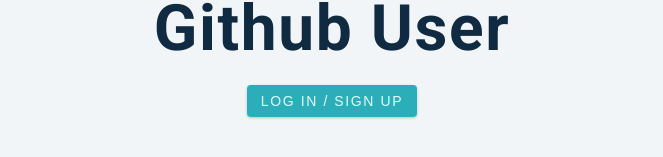
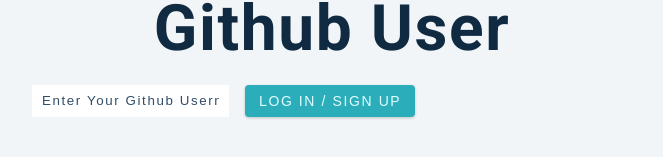
Before and after one commit to dabinderudhan/searchgithubusers, a React (Create React App) app: page /searchgithubusers/login in a window 1280 px wide. Shown: the part 521-678 px from the top of the page, without its empty margins (308-971 px from the left). Built offline with nearby package versions, Linux system fonts and the light colour scheme; no server answers; what react-fusioncharts would draw is missing.

Commit message:
input added in login page

```diff
--- a/src/pages/Login.jsx
+++ b/src/pages/Login.jsx
@@ -1,20 +1,38 @@
+import { useState } from "react";
 import { useAuth0 } from "@auth0/auth0-react";
+import { useGlobalContext } from "../context/context";
 import styled from "styled-components";
 import loginImg from "../images/login-img.svg";
 
 const Login = () => {
+  const [githubUsername, setGithubUsername] = useState("");
+  const { searchGithubUser } = useGlobalContext();
   const { loginWithRedirect } = useAuth0();
 
   // console.log(useAuth0());
+
+  const handleSubmit = (e) => {
+    e.preventDefault();
+    searchGithubUser(githubUsername);
+  };
 
   return (
     <Wrapper>
       <div className="container">
         <img src={loginImg} alt="github-user" />
         <h1>github user</h1>
-        <button className="btn" onClick={loginWithRedirect}>
-          Log In / Sign Up
-        </button>
+        <form onSubmit={handleSubmit}>
+          <input
+            type="text"
+            placeholder="enter your github username"
+            value={githubUsername}
+            onChange={(e) => setGithubUsername(e.target.value)}
+            required
+          />
+          <button className="btn" onClick={loginWithRedirect}>
+            Log In / Sign Up
+          </button>
+        </form>
       </div>
     </Wrapper>
   );
@@ -35,6 +53,22 @@
   h1 {
     margin-bottom: 1.5rem;
   }
+  form {
+    display: flex;
+    gap: 1rem;
+  }
+  input {
+    border-color: transparent;
+    outline-color: var(--clr-grey-10);
+    letter-spacing: var(--spacing);
+    color: var(--clr-grey-3);
+    padding: 0.25rem 0.5rem;
+  }
+  input::placeholder {
+    color: var(--clr-grey-3);
+    text-transform: capitalize;
+    letter-spacing: var(--spacing);
+  }
 `;
 
 export default Login;
```
